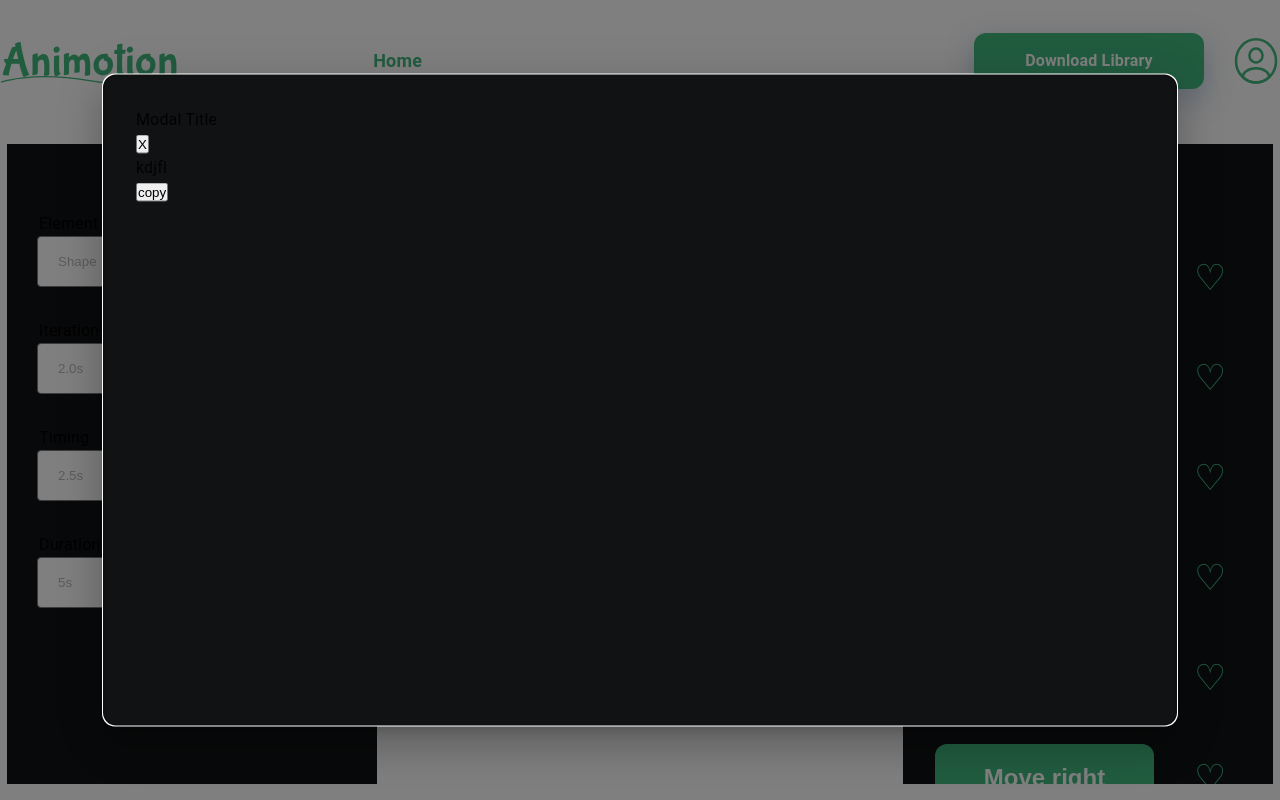
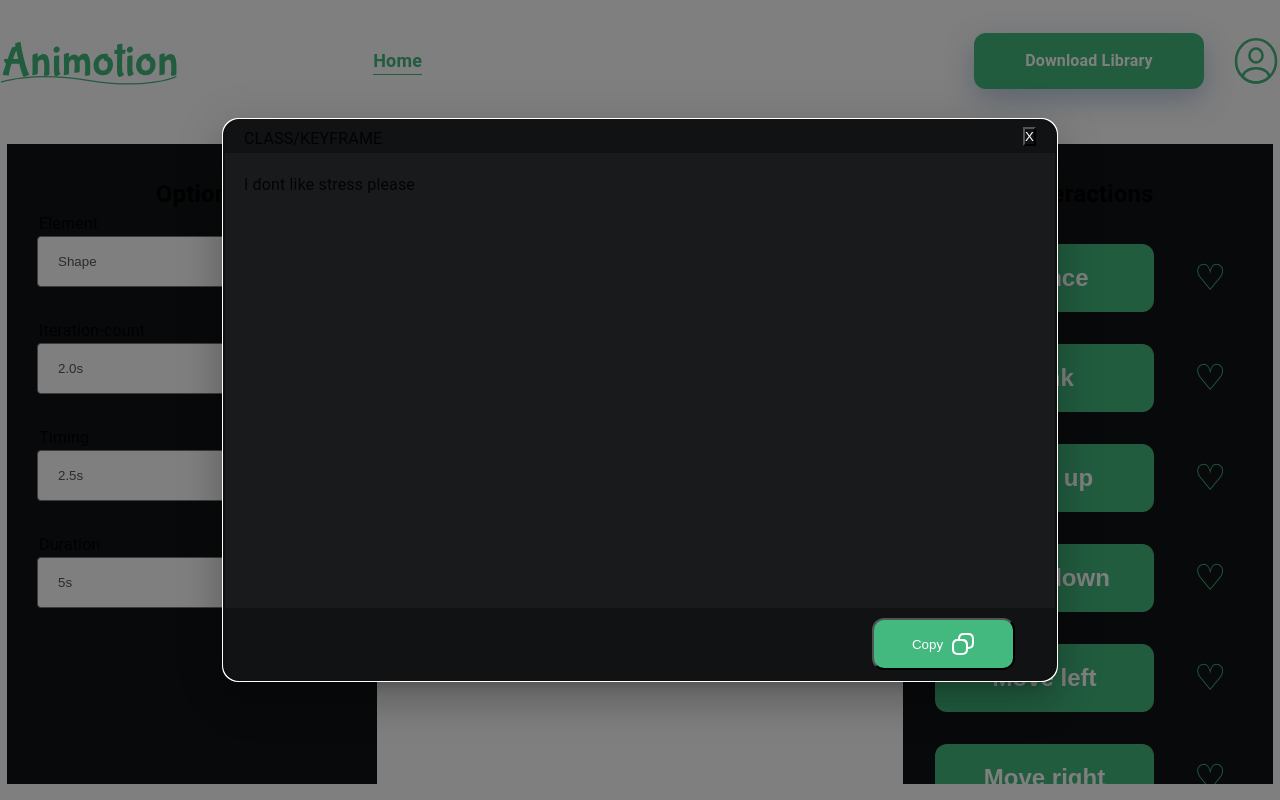
Before and after one commit to zuri-training/Anime-lib_T94-frontend-, a React (Create React App) app: page / in a window 1280 px wide. Both pictures are taken after a click on the element "Generate Code". Shown: the top 800 px of the page. Built offline with nearby package versions, Linux system fonts and the light colour scheme.

Commit message:
initial commit

```diff
--- a/src/pages/home/home.css
+++ b/src/pages/home/home.css
@@ -92,7 +92,7 @@ nav {
   max-width: 320px;
   margin-left: 30px;
   margin-right: 18px;
-  color: #b7b8b9;
+  color: #53565a;
   background: #ffffff;
   border-radius: 4px;
 }
@@ -229,5 +229,52 @@ span {
 
 .modal-box {
   background: #111214;
+  border-radius: 15px;
+  display: flex;
+  flex-direction: column;
+  padding: 0%;
+  overflow: hidden;
+}
+
+.modal-header {
+  display: flex;
+  width: 100%;
+  height: 30px;
+  align-items: flex-start;
+  padding-top: 7px;
+  padding-left: 20px;
+  margin-bottom: 3px;
+}
+
+.modal-body {
+  background-color: #181a1c;
+  height: 100%;
+  max-height: 469px;
+  padding-left: 20px;
+  overflow-y: auto;
+  padding-top: 20px;
+}
+
+.modal-footer {
+  padding: 10px 41px;
+}
+
+.modal-close {
+  margin-left: auto;
+  margin-right: 20px;
+  background: #111214;
+  color: white;
+}
+
+.modal-button {
+  margin-left: auto;
+  color: white;
+  background: #43b97f;
   border-radius: 12px;
+  width: 143px;
+  height: 52px;
+  display: flex;
+  gap: 0.5rem;
+  justify-content: center;
+  align-items: center;
 }
--- a/src/pages/home/home.page.js
+++ b/src/pages/home/home.page.js
@@ -3,6 +3,7 @@ import { Header } from "../../components/header/header.component";
 import { Footer } from "../../components/footer/footer.component";
 import { Button } from "../../components/button/button.component";
 import scan_barcode from "../../images/scan-barcode.svg";
+import Copy from "../../images/copy.svg";
 import { useState } from "react";
 import Box from "@mui/material/Box";
 import Modal from "@mui/material/Modal";
@@ -14,8 +15,8 @@ const style = {
   transform: "translate(-50%, -50%)",
   width: "100%",
   height: "100%",
-  maxWidth: "1072px",
-  maxHeight: "649px",
+  maxWidth: "65vw",
+  maxHeight: "70vh",
   boxShadow: 24,
   p: 4,
 };
@@ -153,33 +154,26 @@ export default function HomePage() {
                   >
                     <Box className="modal-box" sx={style}>
                       <div className="modal-header">
-                        <p className="modal-title">Modal Title</p>
+                        <p className="modal-title">CLASS/KEYFRAME</p>
 
                         <button className="modal-close" onClick={handleClose}>
                           X
                         </button>
                       </div>
-                      <div className="modal-body">kdjfl</div>
+                      <div className="modal-body">
+                        I dont like stress please
+                      </div>
                       <div className="modal-footer">
-                        <button>copy </button>
+                        <button className="modal-button">
+                          Copy{" "}
+                          <img className="Copy-icon" src={Copy} alt="copy" />
+                        </button>
                       </div>
                     </Box>
                   </Modal>
                 </div>
               </div>
             </div>
-            {/* <dvi className="animate__box">
-              <div>
-                <div className="generate__code">
-                  <img
-                    className="scan-barcode"
-                    src={scan_barcode}
-                    alt="genrate"
-                  />
-                  <p>Generate Code</p>
-                </div>
-              </div>
-            </dvi> */}
           </section>
 
           <section className="main__section main__section--small overflow">
```
Also changed, not shown: src/images/Vector.svg (deleted), src/images/copy.svg (added).
